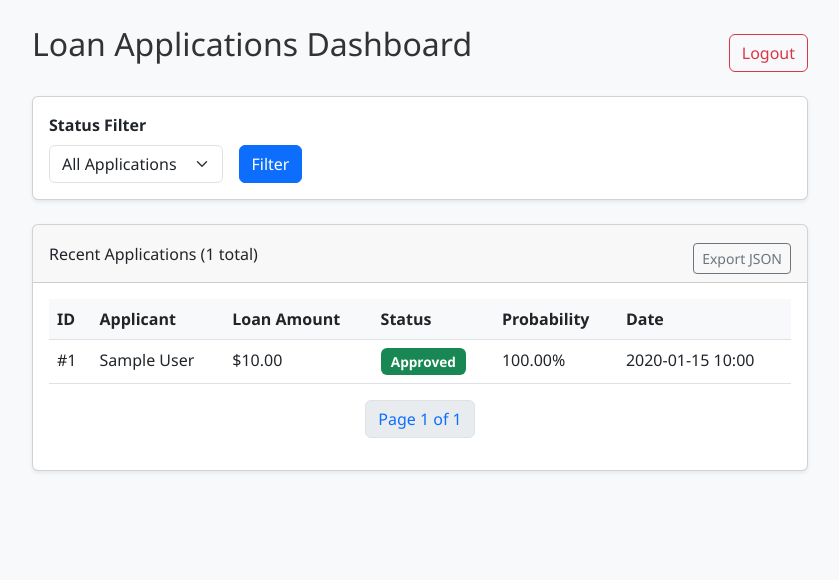
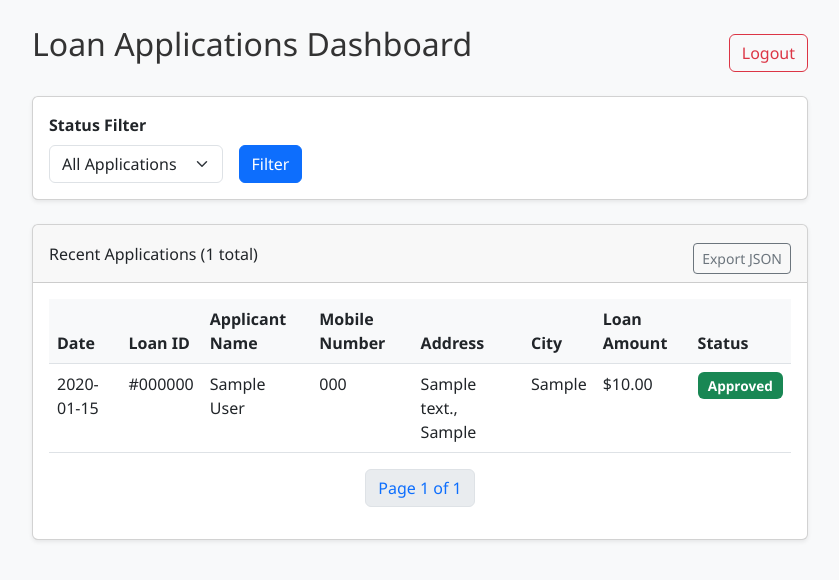
Before and after one commit to tshihab07/Intelligent-Loan-Approval-Prediction-System, a Flask app: template templates/admin/dashboard.html in a window 1280 px wide. Shown: the top 580 px of the page, without its empty margins (220-1059 px from the left). Run offline with Flask 3, Linux system fonts and the light colour scheme; the template is opened without the code that fills it: values that come from a table or form of the project are taken from there, others are empty; tables that the repository leaves empty hold one stand-in row (values such as "Sample post"); parts of the project's set-up code (start-up, migrations or seed data) failed here and were passed over.

Commit message:
feat(dashboard): expand dashboard layout display additional information

```diff
--- a/templates/admin/dashboard.html
+++ b/templates/admin/dashboard.html
@@ -1,4 +1,3 @@
-<!-- templates/admin/dashboard.html -->
 {% extends "base.html" %}
 
 {% block title %}Admin Dashboard{% endblock %}
@@ -40,25 +39,29 @@
                 <table class="table table-hover">
                     <thead>
                         <tr>
-                            <th>ID</th>
-                            <th>Applicant</th>
+                            <th>Date</th>
+                            <th>Loan ID</th>
+                            <th>Applicant Name</th>
+                            <th>Mobile Number</th>
+                            <th>Address</th>
+                            <th>City</th>
                             <th>Loan Amount</th>
                             <th>Status</th>
-                            <th>Probability</th>
-                            <th>Date</th>
                         </tr>
                     </thead>
                     <tbody>
                         {% for app in applications.items %}
                         <tr>
-                            <td>#{{ app.id }}</td>
+                            <td>{{ app.timestamp.strftime('%Y-%m-%d') }}</td>
+                            <td>#{{ "%06d"|format(app.loan_id) }}</td>
                             <td>{{ app.full_name }}</td>
+                            <td>{{ app.mobile_number }}</td>
+                            <td>{{ app.address }}{% if app.street %}, {{ app.street }}{% endif %}</td>
+                            <td>{{ app.current_city }}</td>
                             <td>${{ "%.2f"|format(app.loan_amount) }}</td>
                             <td>
                                 <span class="badge bg-{{ app.status_color }}">{{ app.status }}</span>
                             </td>
-                            <td>{{ "%.2f"|format(app.probability * 100) }}%</td>
-                            <td>{{ app.timestamp.strftime('%Y-%m-%d %H:%M') }}</td>
                         </tr>
                         {% endfor %}
                     </tbody>
```
